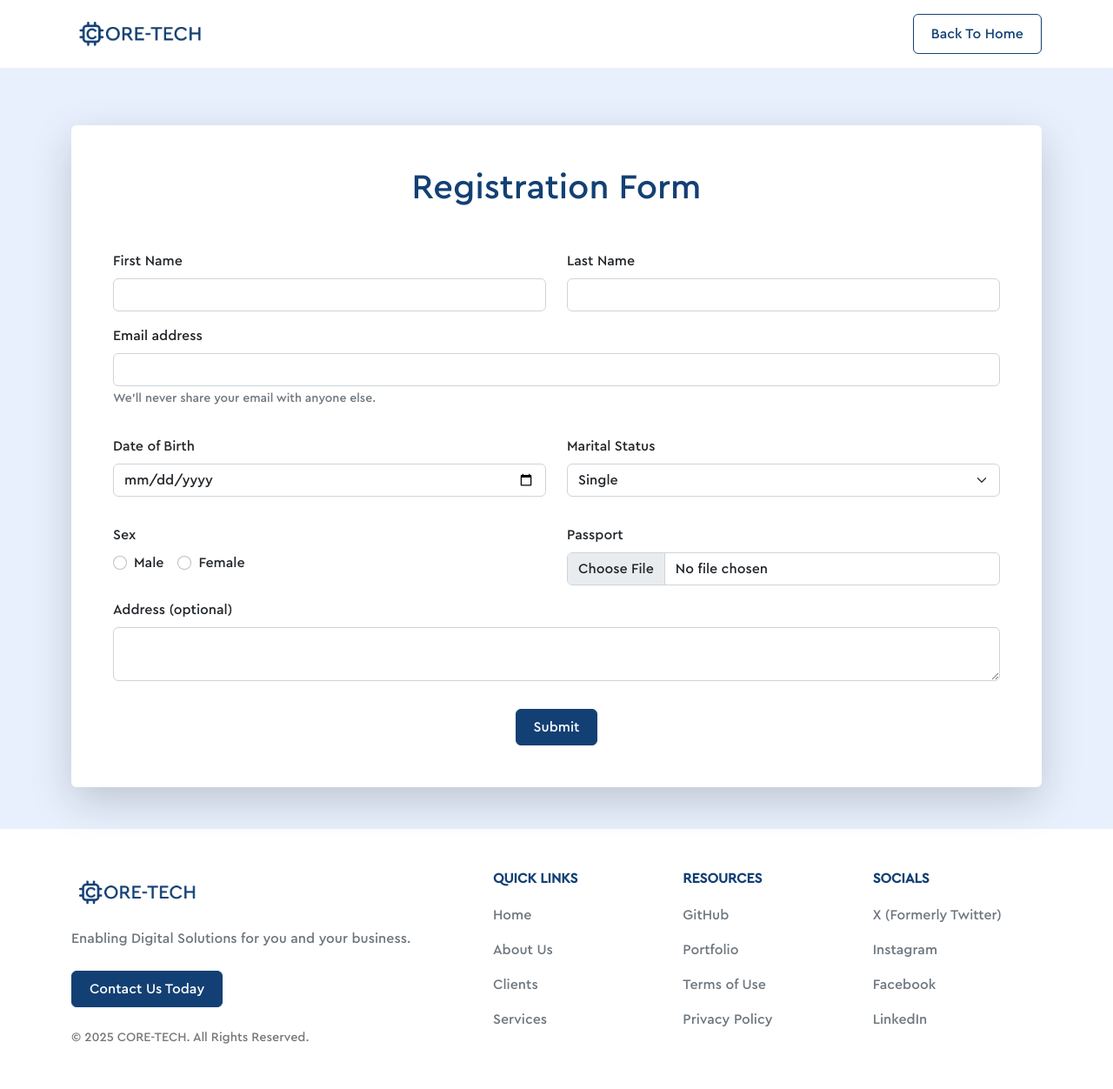
After one commit to trustonyekwere/student_data, a PHP site: page /edit_details.php in a window 1280 px wide. The commit adds this page. Shown: the whole page at 87% size. Run offline with PHP 8.4, Linux system fonts and the light colour scheme; data that the repository does not hold is empty.

```diff
--- /dev/null
+++ b/edit_details.php
@@ -0,0 +1,120 @@
+<?php
+
+
+
+?>
+
+<!DOCTYPE html>
+<html lang="en">
+
+<?php include('templates/header.php'); ?>
+
+    <main class="container">
+        <section class="justify-content-center mt-5 pt-5">
+            <div class="card p-5 my-5 border-0 shadow-lg">
+                <!-- submit to same page so the PHP above runs -->
+                <form action="<?php echo htmlspecialchars($_SERVER['PHP_SELF']); ?>" method="POST" enctype="multipart/form-data">
+                    <div class="mb-5 text-center">
+                        <h1 class="blue">Registration Form</h1>
+                    </div>
+
+                    <?php if (array_filter($errors)): ?>
+                        <div class="alert alert-danger alert-dismissible fade show" role="alert">
+                            <strong>There were some problems:</strong>
+                            <ul class="mb-0">
+                            <?php foreach ($errors as $msg): if ($msg): ?>
+                                <li><?php echo htmlspecialchars($msg); ?></li>
+                            <?php endif; endforeach; ?>
+                            </ul>
+                            <button type="button" class="btn-close" data-bs-dismiss="alert" aria-label="Close"></button>
+                        </div>
+                    <?php endif; ?>
+
+                    <div class="row">
+                        <div class="col-md-6">
+                            <div class="mb-3">
+                                <label class="form-label">First Name</label>
+                                <input type="text" name="firstname" class="form-control" value="<?php echo htmlspecialchars($firstname); ?>">
+                            </div>
+                        </div>
+                        <div class="col-md-6">
+                            <div class="mb-3">
+                                <label class="form-label">Last Name</label>
+                                <input type="text" name="lastname" class="form-control" value="<?php echo htmlspecialchars($lastname); ?>">
+                            </div>
+                        </div>
+                    </div>
+
+                    <div class="mb-3">
+                        <label for="emailInput" class="form-label">Email address</label>
+                        <input id="emailInput" type="email" value="<?php echo htmlspecialchars($email); ?>" class="form-control" name="email" aria-describedby="emailHelp">
+                        <div id="emailHelp" class="form-text">We'll never share your email with anyone else.</div>
+                    </div>
+
+                    <div class="row pt-3">
+                        <div class="col-md-6">
+                            <div class="mb-3">
+                                <label name="dateofbirth" class="form-label">Date of Birth</label>
+                                <!-- added name so PHP can read it -->
+                                <input type="date" name="dateofbirth" class="form-control" value="<?php echo htmlspecialchars($dateofbirth); ?>">
+                            </div>
+                        </div>
+                        <div class="col-md-6">
+                            <div class="mb-3">
+                                <label for="maritalStatus" class="form-label">Marital Status</label>
+                                <!-- keep the visible select but match the php key via name -->
+                                <select class="form-select" id="maritalStatus" name="marital_status">
+                                    <option value="" disabled <?php if ($maritalstatus === '') echo 'selected'; ?>>-- Select your status --</option>
+                                    <option value="single" <?php if ($maritalstatus === 'single') echo 'selected'; ?>>Single</option>
+                                    <option value="married" <?php if ($maritalstatus === 'married') echo 'selected'; ?>>Married</option>
+                                    <option value="divorced" <?php if ($maritalstatus === 'divorced') echo 'selected'; ?>>Divorced</option>
+                                    <option value="widowed" <?php if ($maritalstatus === 'widowed') echo 'selected'; ?>>Widowed</option>
+                                </select>
+                            </div>
+                        </div>
+                    </div>
+
+                    <div class="row pt-3">
+                        <div class="col-md-6">
+                            <div class="mb-3">
+                                <label class="form-label">Sex</label>
+                                <div class="d-flex gap-3 align-items-center">
+                                    <div class="form-check">
+                                        <input class="form-check-input" type="radio" id="male" name="sex" value="male" <?php if ($sex === 'male') echo 'checked'; ?>>
+                                        <label class="form-check-label" for="male">Male</label>
+                                    </div>
+                                    <div class="form-check">
+                                        <input class="form-check-input" type="radio" id="female" name="sex" value="female" <?php if ($sex === 'female') echo 'checked'; ?>>
+                                        <label class="form-check-label" for="female">Female</label>
+                                    </div>
+                                </div>
+                            </div>
+                        </div>
+
+                        <div class="col-md-6">
+                            <div class="mb-3">
+                                <label for="passport" class="mb-2">Passport</label><br>
+                                <input class="form-control" type="file" name="image_name" id="passport" accept="image/*">
+                                <?php if ($image_name): ?>
+                                    <small class="text-success">Uploaded file: <?php echo htmlspecialchars($image_name); ?></small>
+                                <?php endif; ?>
+                            </div>
+                        </div>
+                    </div>
+
+                    <div class="mb-3">
+                        <label class="form-label">Address (optional)</label>
+                        <textarea name="address" class="form-control"><?php echo htmlspecialchars($address); ?></textarea>
+                    </div>
+
+                    <div class="text-center">
+                        <button type="submit" name="submit" class="btn btn-primary mt-3">Submit</button>
+                    </div>
+                </form>
+            </div>
+        </section>
+    </main>
+
+<?php include('templates/footer.php'); ?>
+
+</html>
```
Also changed, not shown: student_details.php (+25 -0 lines).
